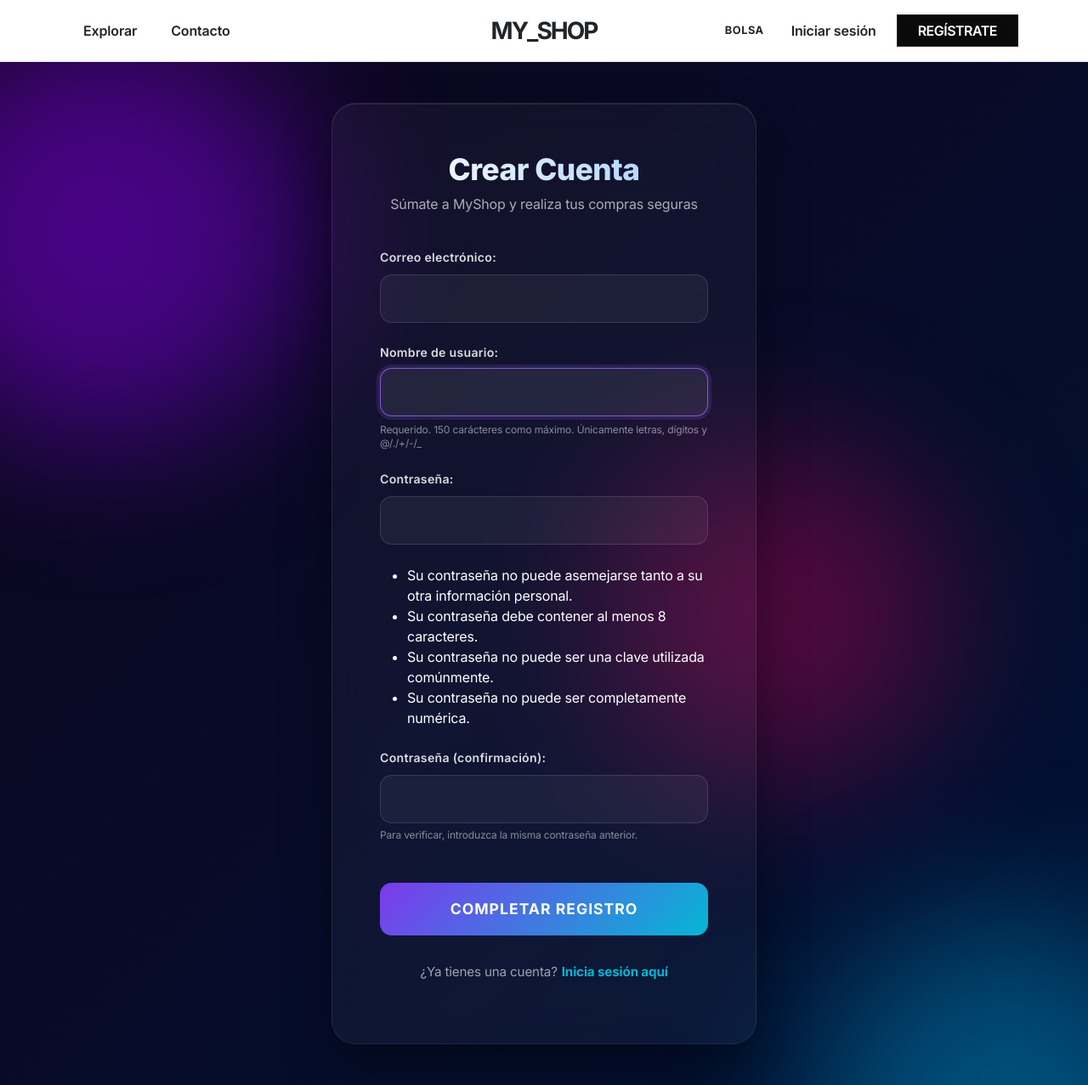
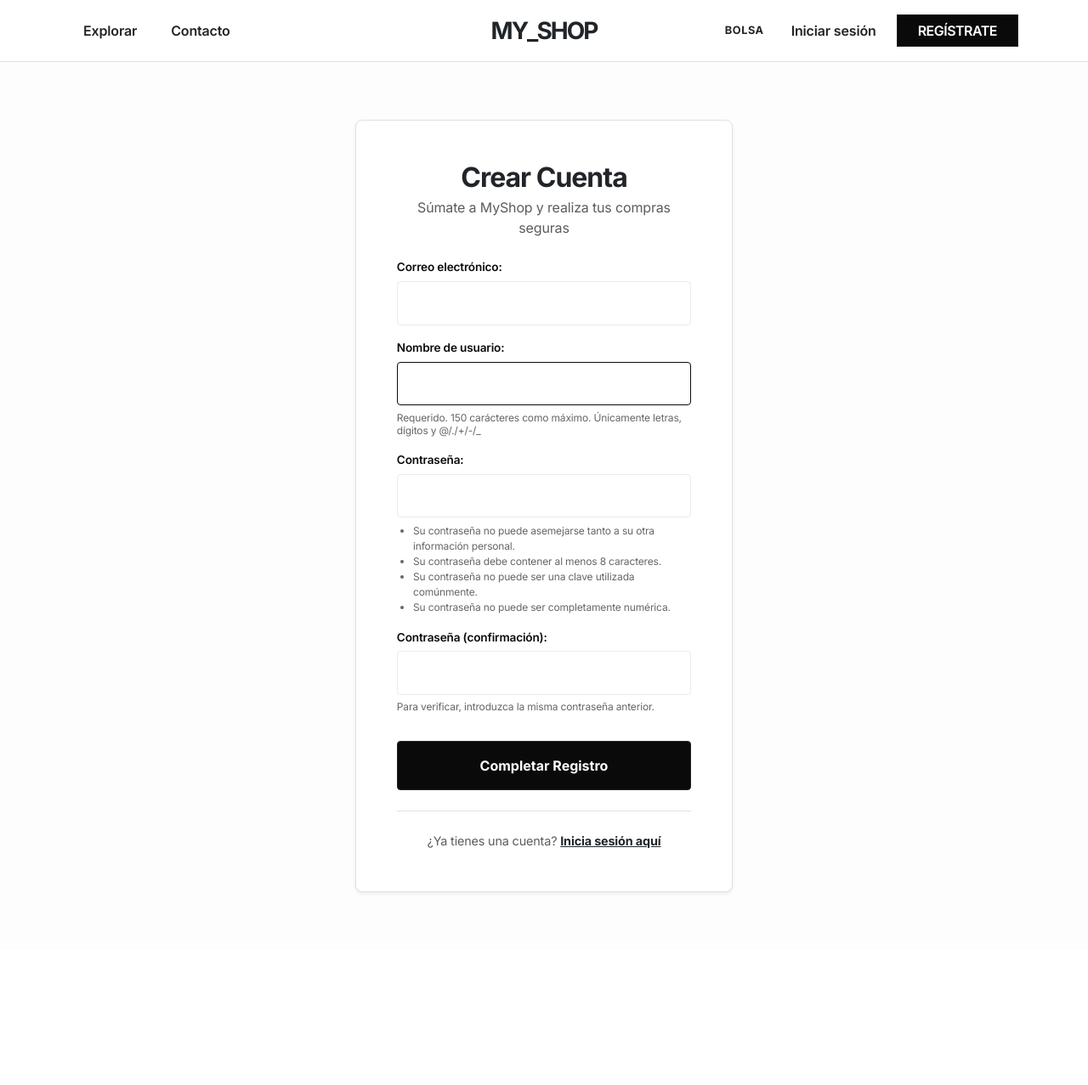
Before and after one commit to Pezginfu/prueba-proyecto-01, a Django app: page /accounts/register/ in a window 1280 px wide. Shown: the whole page at 85% size. After the commit the page ends 1052 px from the top, so only its background shows below. Run offline with Django 5.2, Linux system fonts and the light colour scheme.

Commit message:
UI Redesign: updated login, register, and detail pages to match the flat minimalistic white design language

```diff
--- a/accounts/templates/registration/register.html
+++ b/accounts/templates/registration/register.html
@@ -1,32 +1,69 @@
 {% extends "shop/base.html" %}
-{% load static %}
 
 {% block title %}Registro - MyShop{% endblock %}
 
 {% block extra_css %}
-<link href="{% static 'css/auth.css' %}" rel="stylesheet">
+<style>
+    .auth-form input {
+        display: block;
+        width: 100%;
+        padding: 0.8rem 1rem;
+        border: 1px solid #ebebeb;
+        border-radius: 4px;
+        margin-bottom: 1rem;
+        font-family: inherit;
+        background-color: #fff;
+    }
+    .auth-form input:focus {
+        outline: none;
+        border-color: #0a0a0a;
+    }
+    .auth-form label {
+        display: block;
+        font-size: 0.85rem;
+        font-weight: 600;
+        margin-bottom: 0.4rem;
+        color: #0a0a0a;
+    }
+    .auth-form ul.errorlist {
+        color: #dc3545;
+        font-size: 0.8rem;
+        padding-left: 1rem;
+    }
+    /* Fix the helptext of Django register form */
+    .auth-form .helptext {
+        display: block;
+        font-size: 0.75rem;
+        color: #666;
+        margin-top: -0.6rem;
+        margin-bottom: 1rem;
+        line-height: +1.3;
+    }
+    .auth-form ul {
+        margin-top: -0.6rem;
+        margin-bottom: 1rem;
+        font-size: 0.75rem;
+        color: #666;
+        padding-left: 1.2rem;
+    }
+</style>
 {% endblock %}
 
 {% block content %}
-<div class="auth-wrapper">
-    <!-- Decorative background blobs -->
-    <div class="blob blob-1"></div>
-    <div class="blob blob-2"></div>
-    <div class="blob blob-3"></div>
-
-    <div class="auth-glass-card">
-        <div class="auth-card-body">
-            <h2 class="auth-title">Crear Cuenta</h2>
-            <p class="auth-subtitle">Súmate a MyShop y realiza tus compras seguras</p>
-            <form method="post" class="auth-form">
-                {% csrf_token %}
-
-                {{ form.as_p }}
-
-                <button type="submit" class="auth-btn pulse-glow">Completar Registro</button>
-            </form>
-            <div class="auth-footer">
-                <p>¿Ya tienes una cuenta?<a href="{% url 'login' %}" class="auth-link">Inicia sesión aquí</a></p>
+<div class="row justify-content-center mt-5 mb-5">
+    <div class="col-md-5">
+        <div class="card shadow-sm border" style="border-radius: 8px;">
+            <div class="card-body p-5">
+                <h2 class="fw-bold mb-1 text-center" style="letter-spacing: -1px;">Crear Cuenta</h2>
+                <p class="text-muted text-center mb-4">Súmate a MyShop y realiza tus compras seguras</p>
+                <form method="post" class="auth-form">
+                    {% csrf_token %}
+                    {{ form.as_p }}
+                    <button type="submit" class="btn btn-dark w-100 py-3 fw-bold mt-3" style="border-radius: 4px;">Completar Registro</button>
+                </form>
+                <div class="text-center mt-4 pt-2 border-top">
+                    <p class="text-muted mb-0 mt-3" style="font-size: 0.9rem;">¿Ya tienes una cuenta? <a href="{% url 'login' %}" class="text-dark fw-bold text-decoration-underline">Inicia sesión aquí</a></p>
+                </div>
             </div>
         </div>
     </div>
```
Also changed, not shown: accounts/templates/registration/login.html (+42 -21 lines), shop/templates/shop/product/detail.html (+27 -20 lines).
